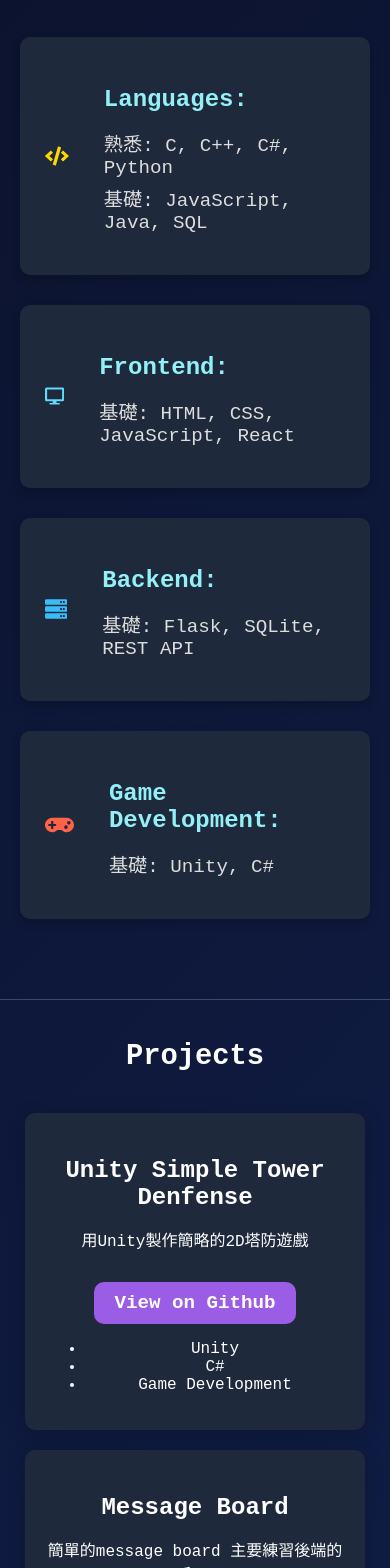
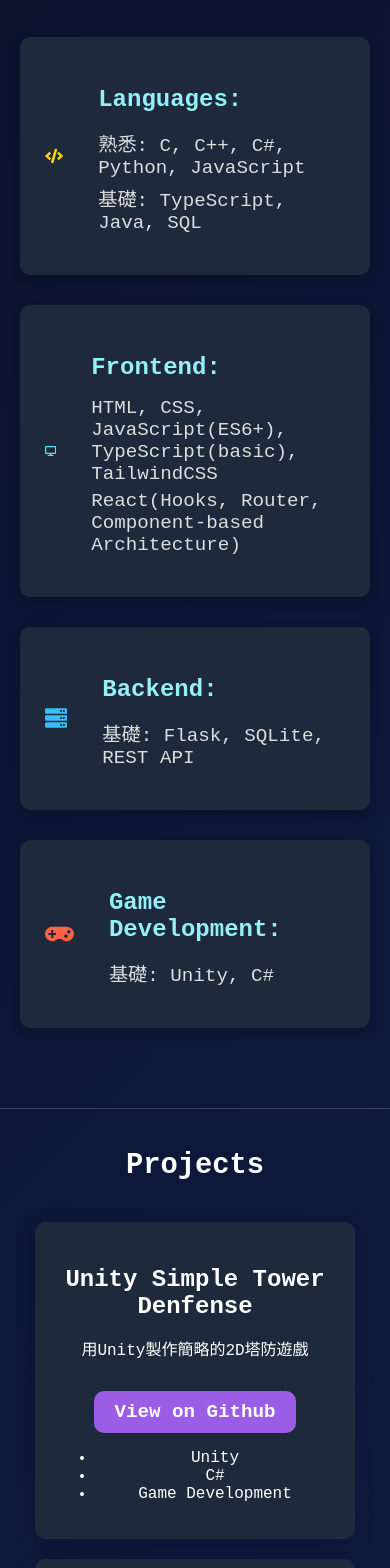
Before and after one commit to hane96/website, a React (Vite) app: page / in a window 390 px wide. Shown: the part 980-2548 px from the top of the page. Built offline with nearby package versions, Linux system fonts and the light colour scheme.

Commit message:
update project and notes 0602

```diff
--- a/src/App.css
+++ b/src/App.css
@@ -188,7 +188,7 @@ button:hover {
     font-size: 1.2rem;
 }
 
-/*在手機螢幕上字體和按鈕放大*/
+/*在手機螢幕上字體和按鈕放大, 改變project和note為單欄顯示 調整寬度*/
 @media (max-width: 768px) {
     h1 {
         font-size: 2rem;
@@ -206,4 +206,9 @@ button:hover {
         padding: 12px 20px;
         font-size: 1.2rem;
     }
+    .project,
+    .note{
+        width: 80%;
+        flex-direction: column;
+    }
 }
--- a/src/Components/NoteWrapper.jsx
+++ b/src/Components/NoteWrapper.jsx
@@ -42,6 +42,21 @@ const notes = [
         description: "React hook的基本概念和常用hook介紹",
         link: "https://github.com/hane96/frontend_related/blob/main/note/hook_note.md"
     },
+    {
+        title: "React Router note",
+        description: "React router的基本概念介紹(Route、Link、Nested/Dynamic/Protected Route等)",
+        link: "https://github.com/hane96/frontend_related/blob/main/note/react_router_note.md"
+    },
+    {
+        title: "TypeScript note",
+        description: "TypeScript的基本介紹以及在DOM和React中常見的型別及處理方法",
+        link: "https://github.com/hane96/frontend_related/blob/main/note/typescript_note.md"
+    },
+    {
+        title: "TailwindCSS note",
+        description: "tailwind常用class的分類整理",
+        link: "https://github.com/hane96/frontend_related/blob/main/note/tailwind_note.md"
+    }
 ]
 
 function NoteWrapper() {
--- a/src/Components/ProjectWrapper.jsx
+++ b/src/Components/ProjectWrapper.jsx
@@ -19,19 +19,25 @@ function ProjectWrapper() {
             title: "ToDo-List",
             description: "無使用前端架構製作的代辦事項 練習html和js",
             link: "https://github.com/hane96/frontend_related/tree/main/todo-list",
-            tags: ["HTML", "CSS", "JavaScript", "Frontend"]
+            tags: ["HTML", "CSS", "JavaScript"]
         },
         {
             title: "ToDo-List-React",
             description: "用React製作的代辦事項 練習React操作、component等",
             link: "https://github.com/hane96/frontend_related/tree/main/todo-list-React",
-            tags: ["React", "JavaScript", "Frontend"]
+            tags: ["React", "JavaScript"]
         },
         {
             title: "weather-app",
             description: "查詢城市天氣的網頁 主要練習React hook和API串接 ",
             link: "https://github.com/hane96/frontend_related/tree/main/weather-app",
-            tags: ["React", "hook", "API", "Frontend"]
+            tags: ["React", "hook", "API"]
+        },
+        {
+            title: "Message-Board-React",
+            description: "用假API和localStorage做留言儲存的留言板 主要練習React Router、Hook、LocalStorage的處理並試用tailwind css",
+            link: "https://github.com/hane96/frontend_related/tree/main/message-board",
+            tags: ["React", "React Router", "hook","localStorage"]
         }
     ]
 
--- a/src/Components/Skills.jsx
+++ b/src/Components/Skills.jsx
@@ -12,8 +12,8 @@ function Skills() {
                 <div className="skill-details">
                     <h3>Languages:</h3>
                     <ul>
-                        <li>熟悉: C, C++, C#, Python</li>
-                        <li>基礎: JavaScript, Java, SQL</li>
+                        <li>熟悉: C, C++, C#, Python, JavaScript</li>
+                        <li>基礎: TypeScript, Java, SQL</li>
                     </ul>
                 </div>
             </div>
@@ -23,7 +23,8 @@ function Skills() {
                 <div className="skill-details">
                     <h3>Frontend:</h3>
                     <ul>
-                        <li>基礎: HTML, CSS, JavaScript, React</li>
+                        <li>HTML, CSS, JavaScript(ES6+), TypeScript(basic), TailwindCSS </li>
+                        <li>React(Hooks, Router, Component-based Architecture)</li>
                     </ul>
                 </div>
             </div>
```
